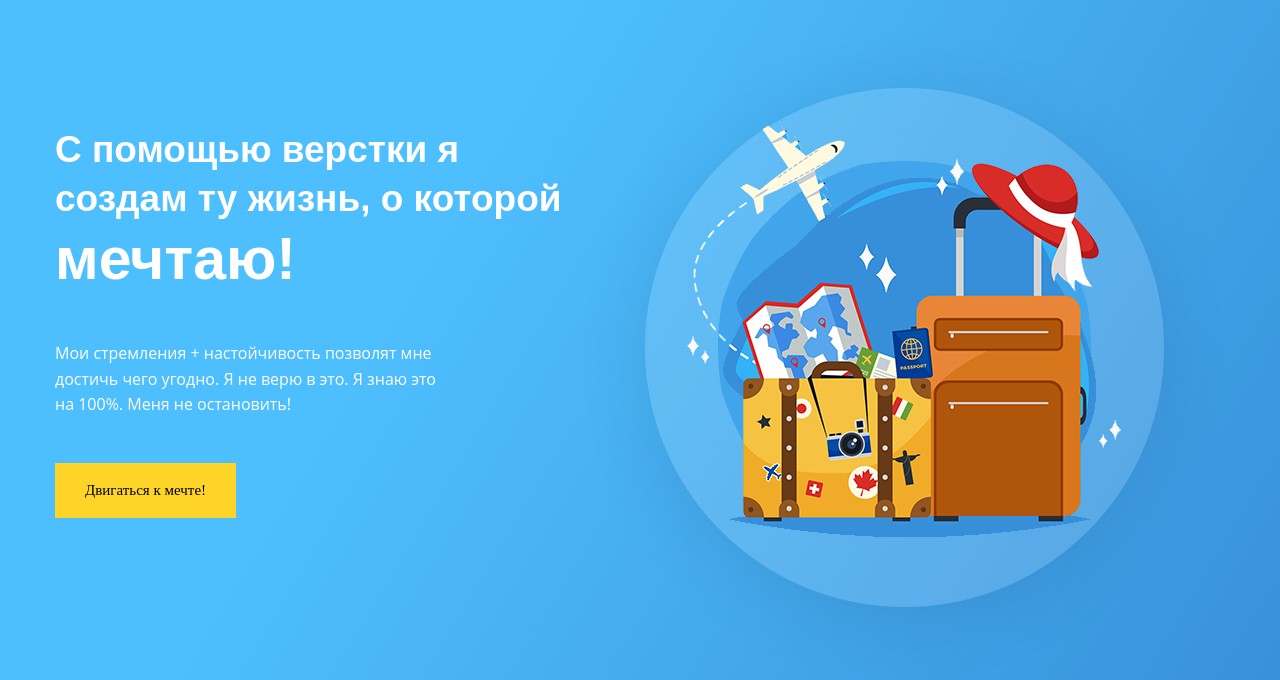
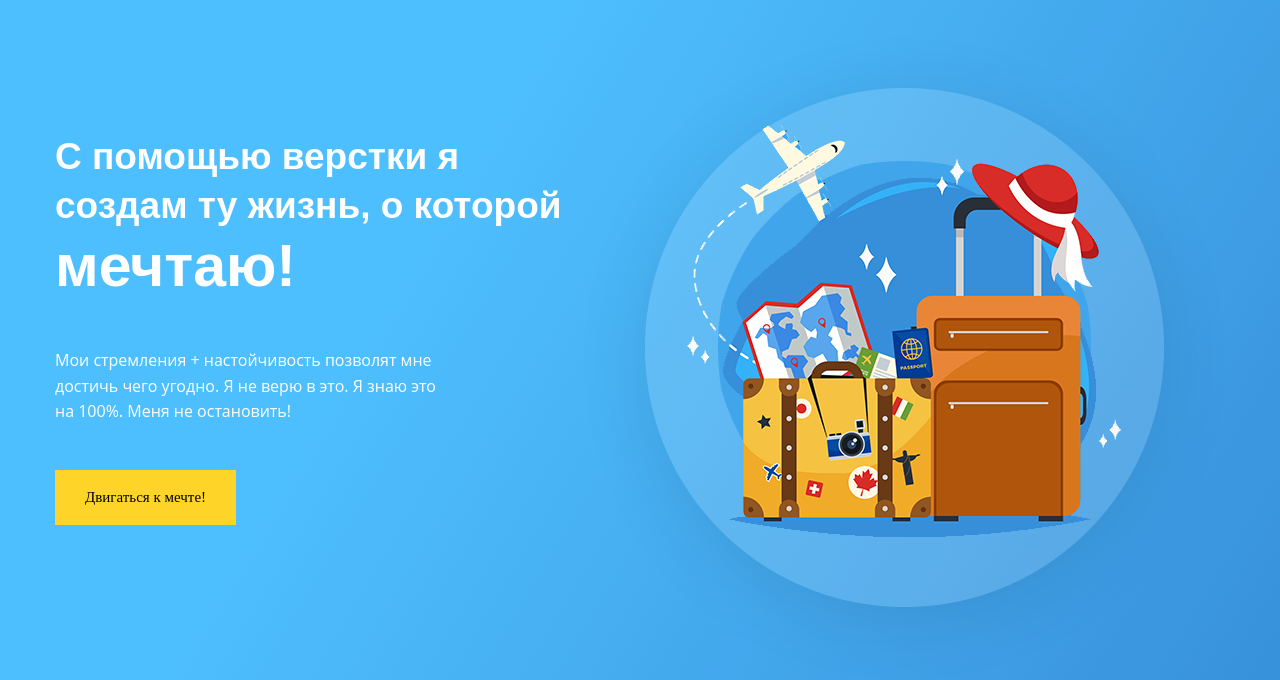
Before and after one commit to nickskills/verstalschik-nachalo.github.io, a plain HTML site: page index.html in a window 1280 px wide. Shown: the part 120-800 px from the top of the page. Drawn offline with Linux system fonts and the light colour scheme.

Commit message:
Update main.css

```diff
--- a/css/main.css
+++ b/css/main.css
@@ -50,9 +50,7 @@ body{
 .header__wrapper{
 	display: flex;
 	justify-content: space-between;
-}
-.header__offer{
-	margin-top: 147px;
+	align-items: center;
 }
 .header__title{
 	font-family: Ubuntu, sans-serif;
```
